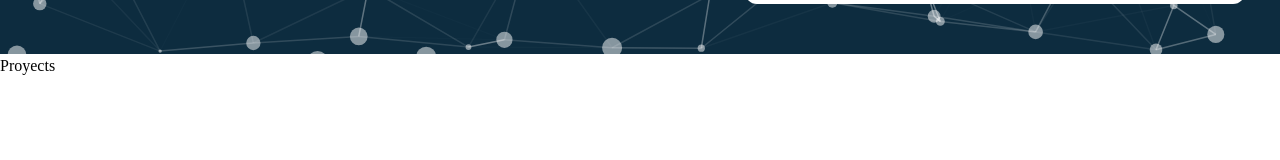
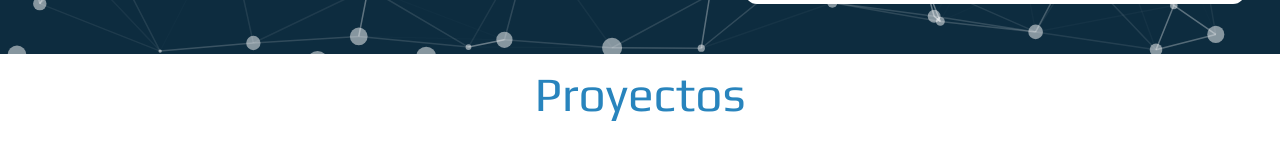
Before and after one commit to JorgeDCoria/My-Portfolio, a React (Create React App) app: page / in a window 1280 px wide. Shown: the part 2186-2346 px from the top of the page. Built offline with nearby package versions, Linux system fonts and the light colour scheme.

Commit message:
litle changes

```diff
--- a/src/components/Proyects/Proyects.jsx
+++ b/src/components/Proyects/Proyects.jsx
@@ -1,7 +1,13 @@
 import React from "react";
 
 const Proyects = () => {
-  return <div className="h-screen ">Proyects</div>;
+  return (
+    <div className="h-screen p-4">
+      <h1 className="text-center font-title text-5xl   text-primary_500">
+        Proyectos
+      </h1>
+    </div>
+  );
 };
 
 export default Proyects;
--- a/src/components/navBar/NavBar.jsx
+++ b/src/components/navBar/NavBar.jsx
@@ -36,7 +36,7 @@ function NavBar() {
     {
       title: "Contacto",
       icon: <RiContactsBookLine className="text-3xl" />,
-      section: "contacto",
+      section: "",
     },
   ];
 
--- a/tailwind.config.js
+++ b/tailwind.config.js
@@ -1,6 +1,6 @@
 /** @type {import('tailwindcss').Config} */
 module.exports = {
-  content: ["./src/**/*.{js,jsx,ts,tsx}"],
+  content: ["./src/**/*.{js,jsx,ts,tsx}", "./public/index.html"],
   theme: {
     extend: {
       backgroundImage: {
```
